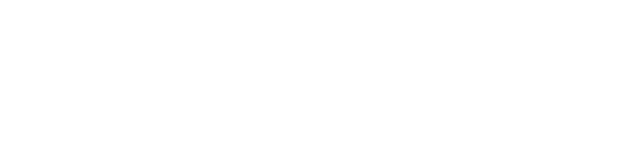
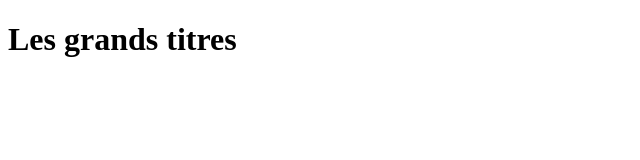
Before and after one commit to christopheveloupoule/helloWorld, a plain HTML site: page index.html in a window 1280 px wide. Shown: the whole page, without its empty margins (0-640 px from the left). Drawn offline with Linux system fonts and the light colour scheme.

Commit message:
Les grands titres H1
Ajout de h1

```diff
--- a/index.html
+++ b/index.html
@@ -6,6 +6,6 @@
     <title>Titre 1</title>
 </head>
 <body>
-
+    <h1>Les grands titres</h1>
 </body>
 </html>
```
